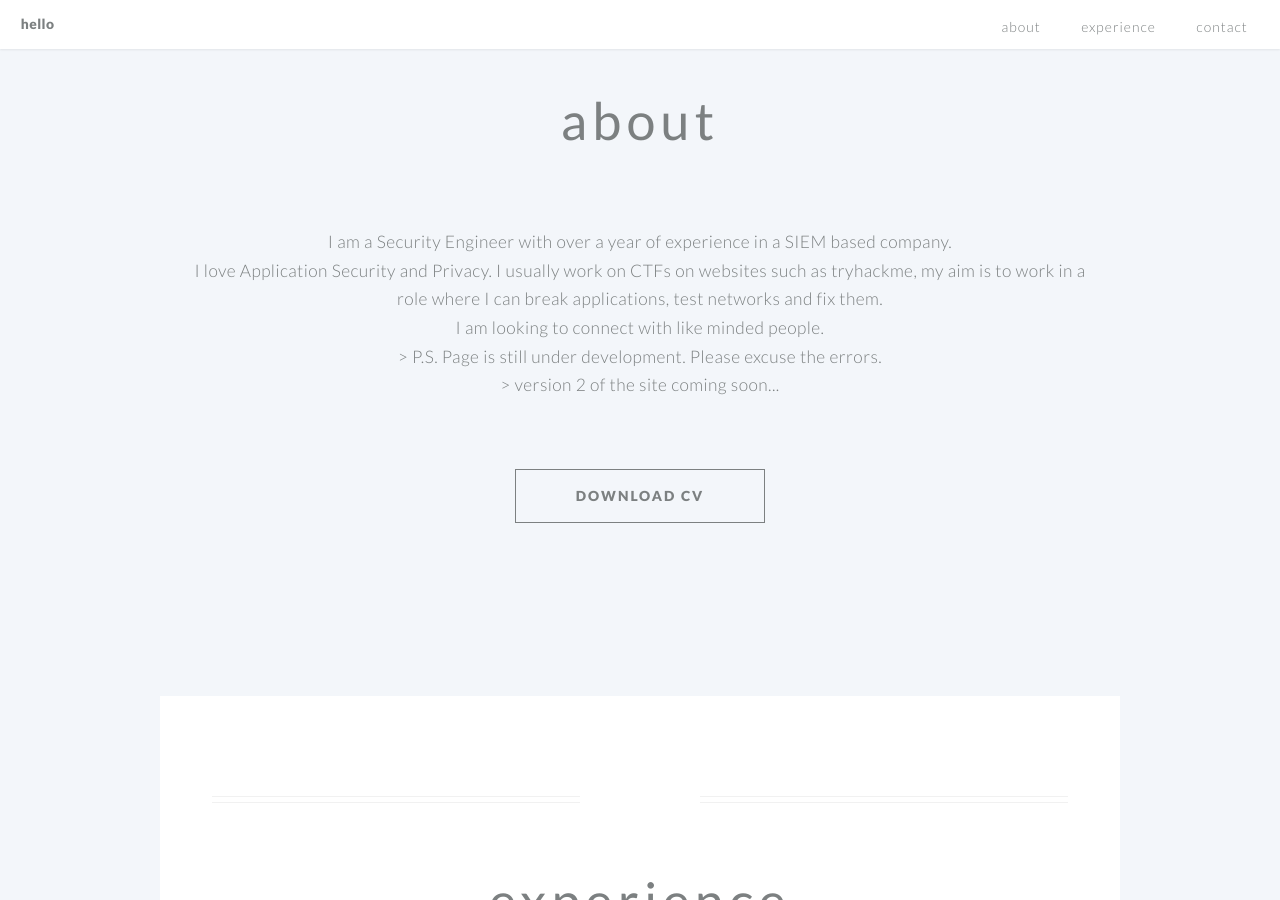
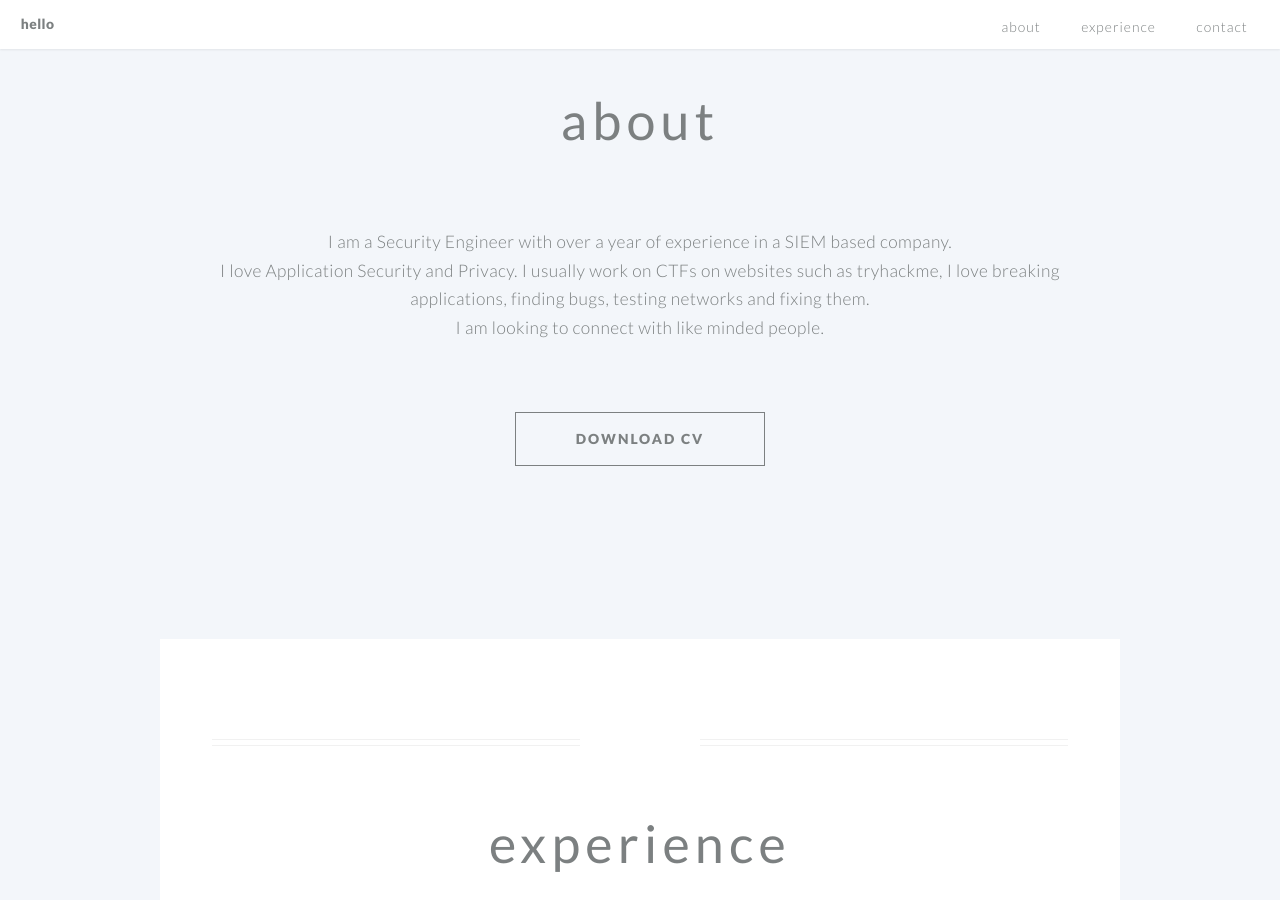
Before and after one commit to rishabkharidhi/rishabkharidhi.github.io, a Jekyll site: the page built from index.md, in a window 1280 px wide and 900 px high, scrolled down 641 px. Built offline with Jekyll 4.4.1, drawn with Linux system fonts in a browser that asks for light colours.

Commit message:
Update index.md

```diff
--- a/index.md
+++ b/index.md
@@ -52,11 +52,8 @@ cta_button_label: send me an email! # the label on the button
 <p>
   I am a Security Engineer with over a year of experience in a SIEM based company.
   <br>
-  I love Application Security and Privacy. I usually work on CTFs on websites such as tryhackme, my aim is to work in a role where I can break applications, test networks and fix them.
+  I love Application Security and Privacy. I usually work on CTFs on websites such as tryhackme, I love breaking applications, finding bugs, testing networks and fixing them.
   <br>
   I am looking to connect with like minded people.
 
-  <br>
-  > P.S. Page is still under development. Please excuse the errors. <br>
-  >      version 2 of the site coming soon...
 </p>
```
